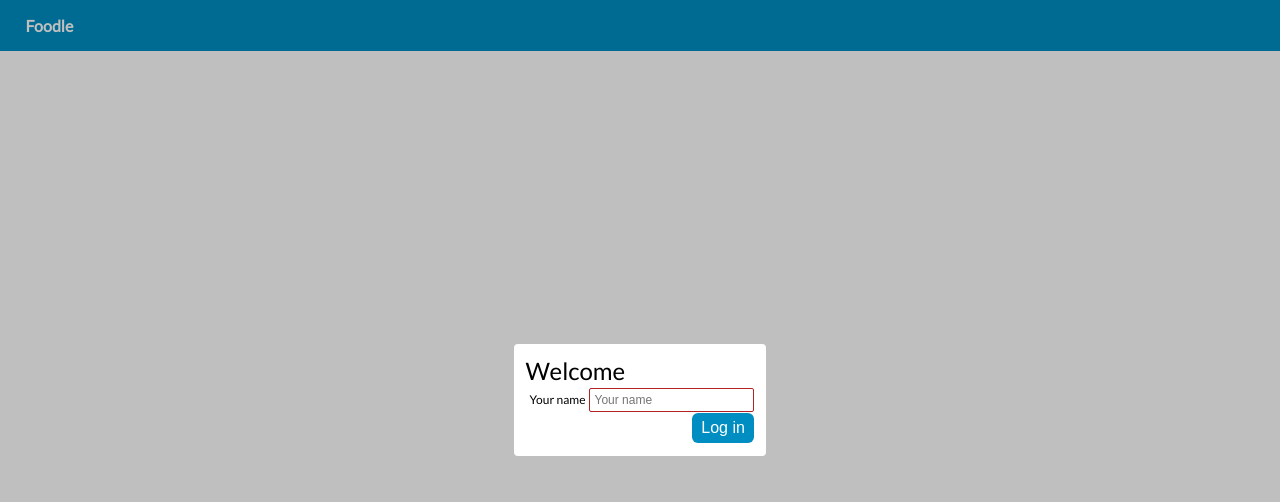
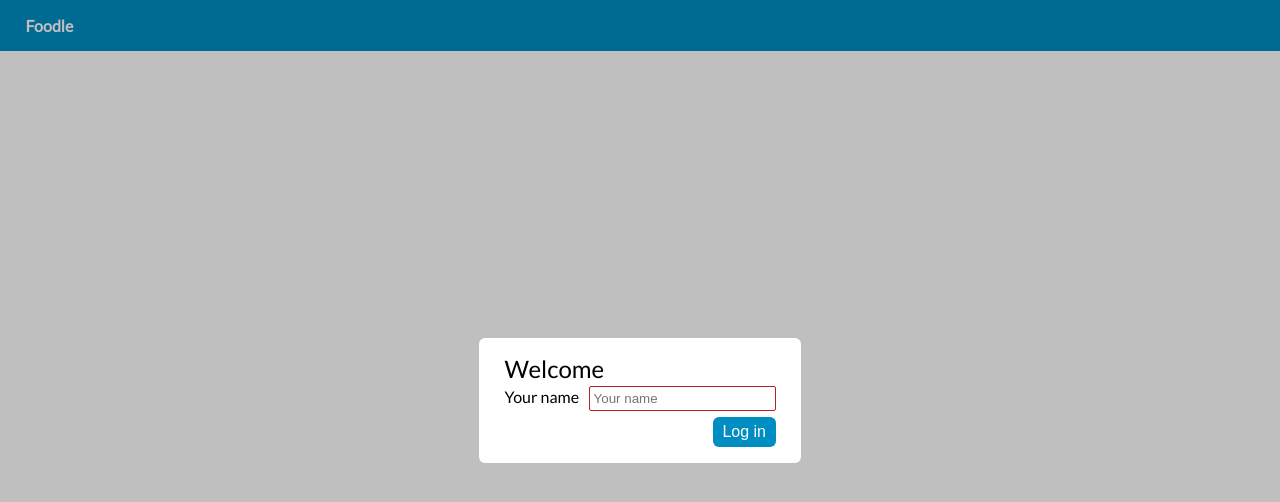
Before and after one commit to kpsroka/foodle, a React (Create React App) app: page / in a window 1280 px wide. Shown: the top 502 px of the page. Built offline with nearby package versions, Linux system fonts and the light colour scheme.

Commit message:
Small imporovements to Modal/Input styles

```diff
--- a/src/ui/modal/Input.scss
+++ b/src/ui/modal/Input.scss
@@ -2,11 +2,11 @@
 
 .Input {
   @include horizontal();
+  @include spreadApart();
   align-items: baseline;
 
   label {
-    font-size: 1.5vh;
-    padding: 0.5vh;
+    padding-right: $horizontalPaddingSmall;
   }
 
   input {
@@ -14,6 +14,5 @@
     border-width: 1px;
     border-radius: 0.25vh;
     padding: 0.5vh;
-    font-size: 1.5vh;
   }
 }
--- a/src/ui/modal/Modal.scss
+++ b/src/ui/modal/Modal.scss
@@ -14,8 +14,8 @@
     @include vertical();
     justify-content: center;
     background-color: white;
-    padding: 1.5vh;
-    border-radius: 0.5vh;
+    padding: $paddingLarge;
+    border-radius: $borderRadius;
 
     #ModalLabel {
       display: flex;
@@ -30,14 +30,15 @@
       align-self: flex-end;
       align-items: center;
       font-size: 2vh;
-      height: 4vh;
+      padding-top: $verticalPaddingSmall;
 
       #ModalSubmitButton {
         @include primaryButton();
       }
 
-      #ModalCancelButton {
+      #ModalDismissButton {
         @include secondaryButton();
+        margin-right: $horizontalPaddingSmall;
       }
     }
   }
```
